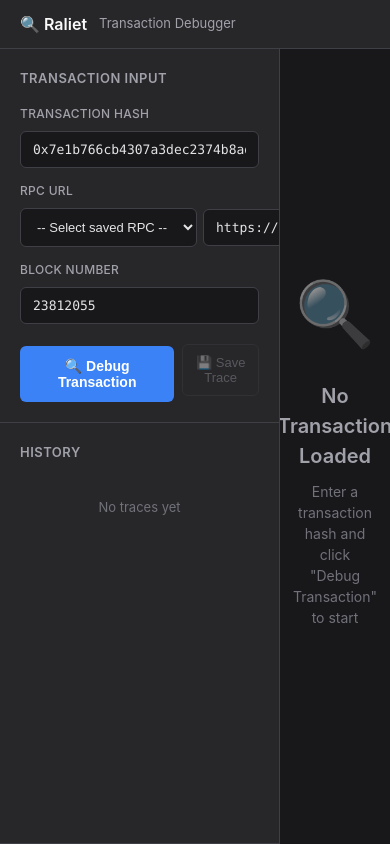
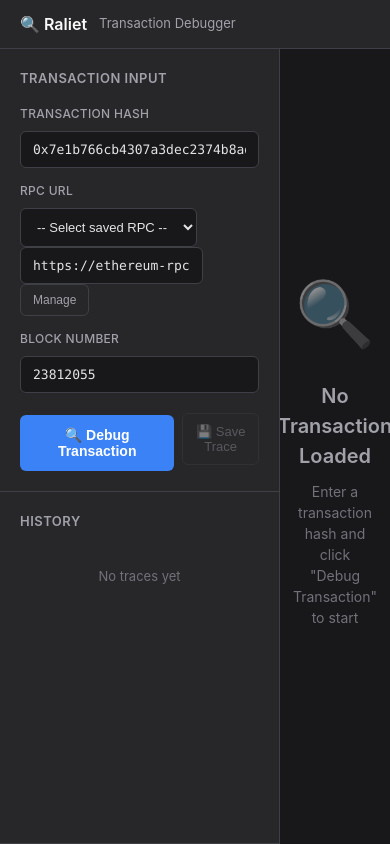
Before and after one commit to derawl/raliet, a React (Vite) app: page / in a window 390 px wide. Built offline with nearby package versions, Linux system fonts and the light colour scheme.

Commit message:
Refactor RPC row styles and enhance manage button design; improve layout and responsiveness for better user interaction.

```diff
--- a/src/App.css
+++ b/src/App.css
@@ -273,15 +273,17 @@
   overflow-y: auto;
 }
 
-.rpc-row {
+.rpc-select-row {
   display: flex;
   gap: 6px;
-  align-items: center;
+  align-items: stretch;
   width: 100%;
+  margin-bottom: 8px;
 }
 
 .rpc-select {
   flex: 1;
+  min-width: 0;
   padding: 10px 12px;
   border-radius: 6px;
   border: 1px solid #3f3f46;
@@ -297,8 +299,32 @@
   background: #27272a;
 }
 
-.rpc-input {
-  flex: 1;
+.manage-btn {
+  padding: 10px 16px;
+  border-radius: 6px;
+  border: 1px solid #3f3f46;
+  background: #27272a;
+  color: #a1a1aa;
+  cursor: pointer;
+  font-size: 12px;
+  font-weight: 500;
+  transition: all 0.2s;
+  white-space: nowrap;
+  flex-shrink: 0;
+}
+
+.manage-btn:hover {
+  background: #3f3f46;
+  color: #e4e4e7;
+  border-color: #52525b;
+}
+
+.manage-btn:active {
+  transform: scale(0.97);
+}
+
+.rpc-input-full {
+  width: 100%;
   padding: 10px 12px;
   border: 1px solid #3f3f46;
   border-radius: 6px;
@@ -309,10 +335,14 @@
   font-family: "Monaco", "Menlo", monospace;
 }
 
-.rpc-input:focus {
+.rpc-input-full:focus {
   outline: none;
   border-color: #3b82f6;
   background: #27272a;
+}
+
+.rpc-input-full::placeholder {
+  color: #52525b;
 }
 
 .rpc-small {
```
